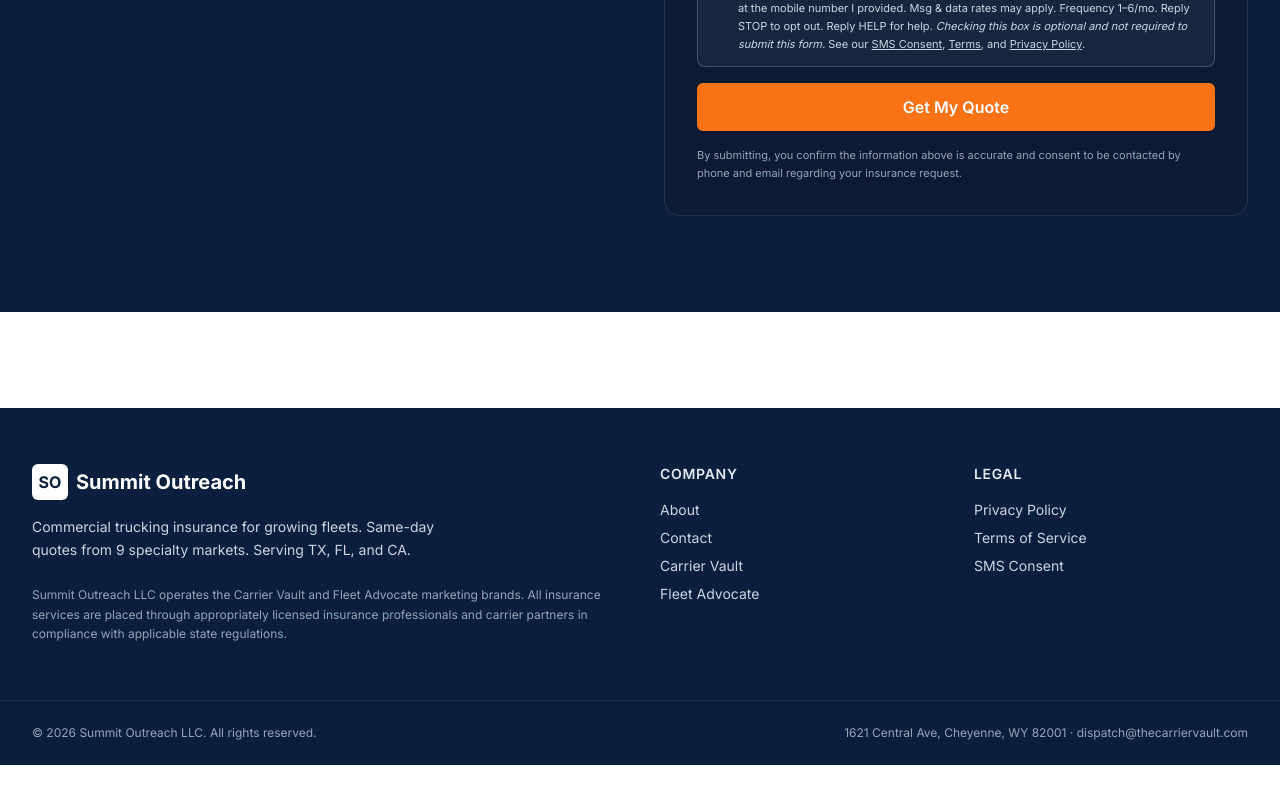
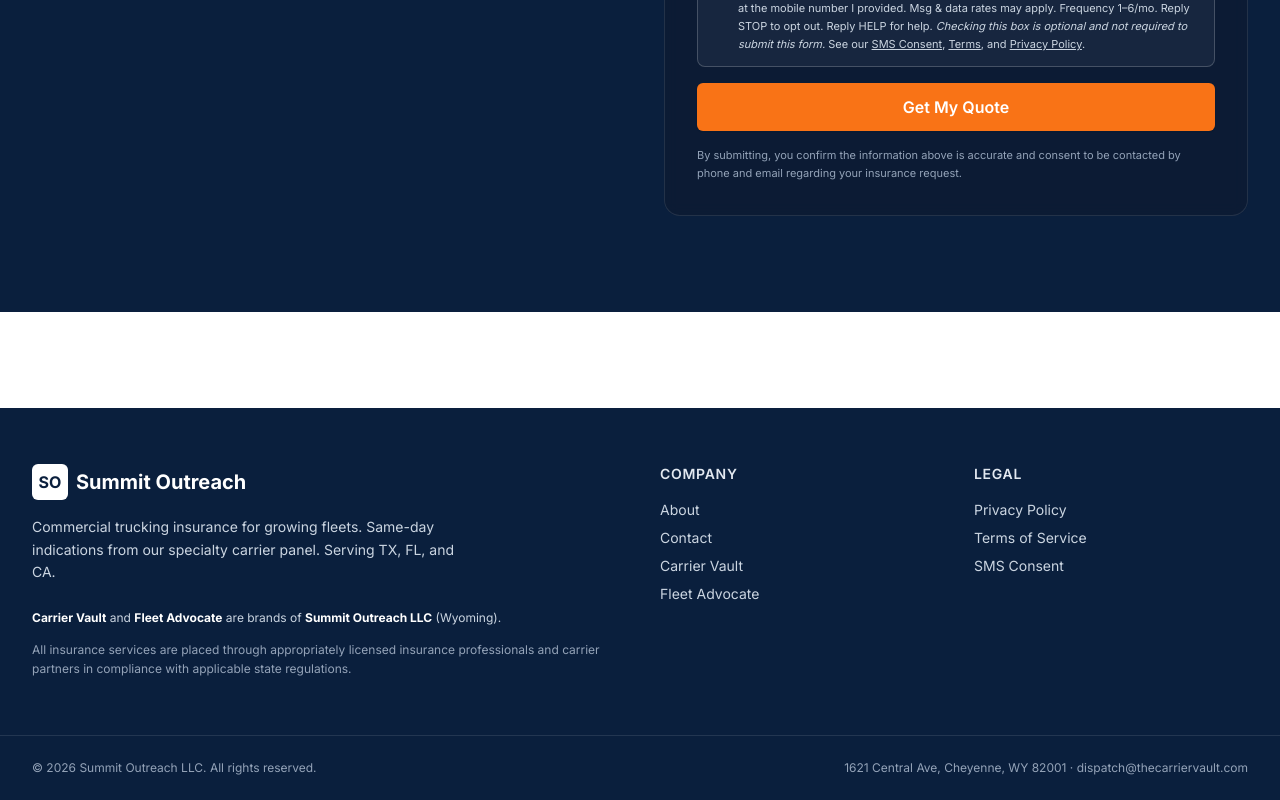
Before and after one commit to ceoaiagent10/summit-outreach-site, a Next.js app: page / in a window 1280 px wide. Shown: the part 3748-4548 px from the top of the page. Before the commit the page ends 4513 px from the top, so only its background shows below. Built offline with nearby package versions, Linux system fonts and the light colour scheme.

Commit message:
fix(footer): soften shopping language + explicit DBA disclosure

```diff
--- a/components/footer.tsx
+++ b/components/footer.tsx
@@ -12,14 +12,20 @@
             <span className="font-bold text-xl">Summit Outreach</span>
           </div>
           <p className="text-sm text-slate-300 max-w-md leading-relaxed">
-            Commercial trucking insurance for growing fleets. Same-day quotes from
-            9 specialty markets. Serving TX, FL, and CA.
+            Commercial trucking insurance for growing fleets. Same-day
+            indications from our specialty carrier panel. Serving TX, FL, and
+            CA.
           </p>
-          <p className="text-xs text-slate-400 mt-6 leading-relaxed">
-            Summit Outreach LLC operates the Carrier Vault and Fleet Advocate
-            marketing brands. All insurance services are placed through
-            appropriately licensed insurance professionals and carrier partners
-            in compliance with applicable state regulations.
+          <p className="text-xs text-slate-300 mt-6 leading-relaxed">
+            <strong className="text-white">Carrier Vault</strong> and{" "}
+            <strong className="text-white">Fleet Advocate</strong> are brands
+            of <strong className="text-white">Summit Outreach LLC</strong>
+            &nbsp;(Wyoming).
+          </p>
+          <p className="text-xs text-slate-400 mt-3 leading-relaxed">
+            All insurance services are placed through appropriately licensed
+            insurance professionals and carrier partners in compliance with
+            applicable state regulations.
           </p>
         </div>
 
```
